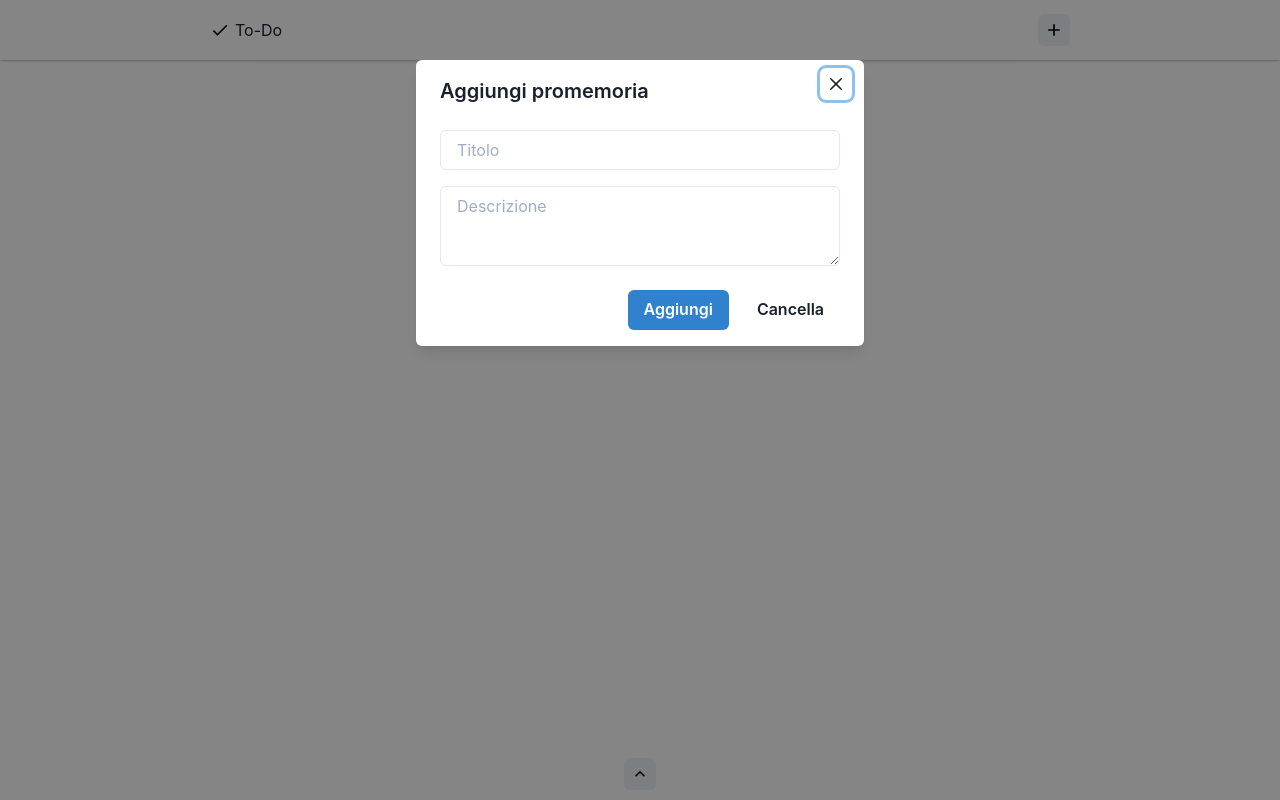
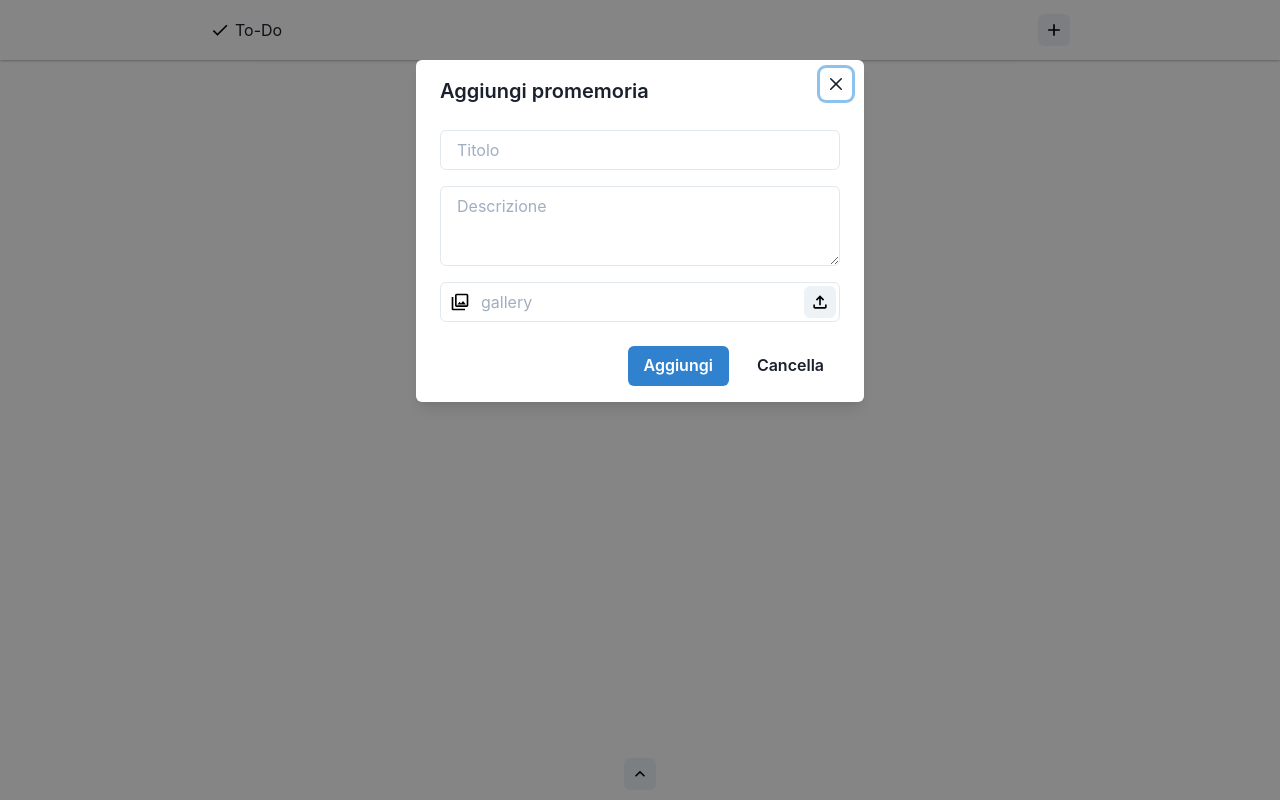
Before and after one commit to DrenSkywalker/todo-list, a React (Create React App) app: page / in a window 1280 px wide. Both pictures are taken after a click on the button 1054 px from the left and 30 px from the top of the page. Built offline with nearby package versions, Linux system fonts and the light colour scheme.

Commit message:
Creted Form component, fixed small things

```diff
--- a/src/components/dialog/Dialog.js
+++ b/src/components/dialog/Dialog.js
@@ -1,6 +1,5 @@
-import React, { createRef } from "react";
+import React, { useRef } from "react";
 import { useTranslation } from "react-i18next";
-
 import {
   Modal,
   ModalOverlay,
@@ -10,10 +9,9 @@ import {
   ModalBody,
   ModalFooter,
   Button,
-  Input,
-  Textarea,
   useToast,
 } from "@chakra-ui/react";
+import Form from "./../form/Form";
 import assets from "./../../imports/assets/assets";
 import utils from "./../../imports/utils/utils";
 import "./Dialog.scss";
@@ -29,12 +27,17 @@ const Dialog = (props) => {
     dialogType,
     setDialogType,
   } = props;
-
   const { t } = useTranslation();
   const toast = useToast();
-  const inputs = {
-    title: createRef(),
-    description: createRef(),
+
+  const formRefs = {
+    title: useRef(),
+    description: useRef(),
+  };
+
+  const inputsPlaceholders = {
+    title: t("memo_title"),
+    description: t("memo_description"),
   };
 
   const ModalTitle = (props) => {
@@ -50,24 +53,21 @@ const Dialog = (props) => {
   };
 
   const ModalDescription = (props) => {
-    return props.dialogType === "add" ? (
-      <>
-        <Input mb={4} ref={inputs.title} placeholder={t("memo_title")} />
-        <Textarea
-          ref={inputs.description}
-          placeholder={t("memo_description")}
-        />
-      </>
-    ) : props.dialogType === "view" ? (
+    const { dialogType } = props;
+    return dialogType === "add" ? (
+      <Form
+        formRefs={formRefs}
+        formType={dialogType}
+        placeholders={inputsPlaceholders}
+      />
+    ) : dialogType === "view" ? (
       <p className="text">{currentReminder.description}</p>
-    ) : props.dialogType === "edit" ? (
-      <>
-        <Input ref={inputs.title} mb={4} defaultValue={currentReminder.title} />
-        <Textarea
-          ref={inputs.description}
-          defaultValue={currentReminder.description}
-        />
-      </>
+    ) : dialogType === "edit" ? (
+      <Form
+        formRefs={formRefs}
+        formType={dialogType}
+        currentReminderValues={currentReminder}
+      />
     ) : (
       <div className="description">
         <img src={assets.imageDelete} alt="" className="image" />
@@ -80,14 +80,15 @@ const Dialog = (props) => {
   };
 
   const Buttons = (props) => {
+    const { dialogType } = props;
     return (
       <>
-        {props.dialogType === "add" ? (
+        {dialogType === "add" ? (
           <Button
             colorScheme="blue"
             mr={3}
             onClick={() => {
-              utils.saveReminder(inputs, reminders, setReminders);
+              utils.saveReminder(formRefs, setReminders);
               toast({
                 title: "Memo created",
                 status: "success",
@@ -97,10 +98,9 @@ const Dialog = (props) => {
               onClose();
             }}
           >
-            {" "}
             {t("button_add")}
           </Button>
-        ) : props.dialogType === "view" ? (
+        ) : dialogType === "view" ? (
           <>
             <Button
               colorScheme="blue"
@@ -123,7 +123,7 @@ const Dialog = (props) => {
               {t("button_delete")}
             </Button>
           </>
-        ) : props.dialogType === "edit" ? (
+        ) : dialogType === "edit" ? (
           <Button
             colorScheme="blue"
             mr={3}
@@ -132,7 +132,7 @@ const Dialog = (props) => {
                 reminders,
                 setReminders,
                 currentReminder,
-                inputs
+                formRefs
               );
               toast({
                 title: "Memo edited",
--- a/src/components/footer/Footer.js
+++ b/src/components/footer/Footer.js
@@ -21,6 +21,7 @@ const Footer = (props) => {
   const { isOpen, onOpen, onClose } = useDisclosure();
 
   const { t } = useTranslation();
+  const IconExpand = assets.iconExpand;
 
   return (
     <footer id="footer">
@@ -30,7 +31,7 @@ const Footer = (props) => {
         aria-label="A tooltip"
       >
         <IconButton size="sm" onClick={onOpen}>
-          <img src={assets.iconExpand} alt="" className="icon" />
+          <IconExpand className="icon" />
         </IconButton>
       </Tooltip>
 
--- /dev/null
+++ b/src/components/form/Form.js
@@ -0,0 +1,61 @@
+import React from "react";
+import {
+  Input,
+  InputGroup,
+  InputLeftElement,
+  InputRightElement,
+  Textarea,
+  IconButton,
+} from "@chakra-ui/react";
+import assets from "./../../imports/assets/assets";
+import "./Form.scss";
+
+const Form = (props) => {
+  const { formRefs, formType, placeholders, currentReminderValues } = props;
+  const IconGallery = assets.iconGallery;
+  const IconUpload = assets.iconUpload;
+
+  const Inputs = (props) => {
+    const { formType } = props;
+
+    return formType === "add" ? (
+      <>
+        <Input ref={formRefs.title} placeholder={placeholders.title} mb={4} />
+        <Textarea
+          ref={formRefs.description}
+          placeholder={placeholders.description}
+          mb={4}
+        />
+        <InputGroup>
+          <InputLeftElement>
+            <IconGallery className="icon" />
+          </InputLeftElement>
+          <Input placeholder="gallery" />
+          <InputRightElement>
+            <IconButton size="sm">
+              <IconUpload className="icon" />
+            </IconButton>
+          </InputRightElement>
+        </InputGroup>
+      </>
+    ) : (
+      formType === "edit" && (
+        <>
+          <Input
+            ref={formRefs.title}
+            defaultValue={currentReminderValues.title}
+            mb={4}
+          />
+          <Textarea
+            ref={formRefs.description}
+            defaultValue={currentReminderValues.description}
+            mb={4}
+          />
+        </>
+      )
+    );
+  };
+
+  return <Inputs formType={formType} />;
+};
+export default Form;
--- /dev/null
+++ b/src/components/form/Form.scss
@@ -0,0 +1,4 @@
+.icon {
+  width: 20px;
+  height: 20px;
+}
--- a/src/components/header/Header.js
+++ b/src/components/header/Header.js
@@ -9,12 +9,14 @@ const Header = (props) => {
   const { onOpen, setDialogType } = props;
 
   const { t } = useTranslation();
+  const IconAdd = assets.iconAdd;
+  const IconCheck = assets.iconCheck;
 
   return (
     <header id="header">
       <div id="header-content">
         <h1 id="title">
-          <img src={assets.iconCheck} alt="" className="icon" /> To-Do
+          <IconCheck className="icon" /> To-Do
         </h1>
 
         <Tooltip hasArrow label={t("tooltip_add_memo")} aria-label="A tooltip">
@@ -25,7 +27,7 @@ const Header = (props) => {
               onOpen();
             }}
           >
-            <img src={assets.iconAdd} alt="" className="icon" />
+            <IconAdd className="icon" />
           </IconButton>
         </Tooltip>
       </div>
--- a/src/imports/utils/utils.js
+++ b/src/imports/utils/utils.js
@@ -30,11 +30,11 @@ const replaceReminders = (setReminders, value) => {
   setReminders((prevState) => [value, ...prevState]);
 };
 
-const saveReminder = (inputs, reminders, setReminders) => {
+const saveReminder = (values, setReminders) => {
   const newReminder = {
     id: uuidv4(),
-    title: inputs.title.current.value,
-    description: inputs.description.current.value,
+    title: values.title.current.value,
+    description: values.title.current.value,
   };
 
   replaceReminders(setReminders, newReminder);
```
Also changed, not shown: src/imports/assets/assets.js (+10 -6 lines), src/assets/icons/gallery.svg (added), src/assets/icons/upload.svg (added).
